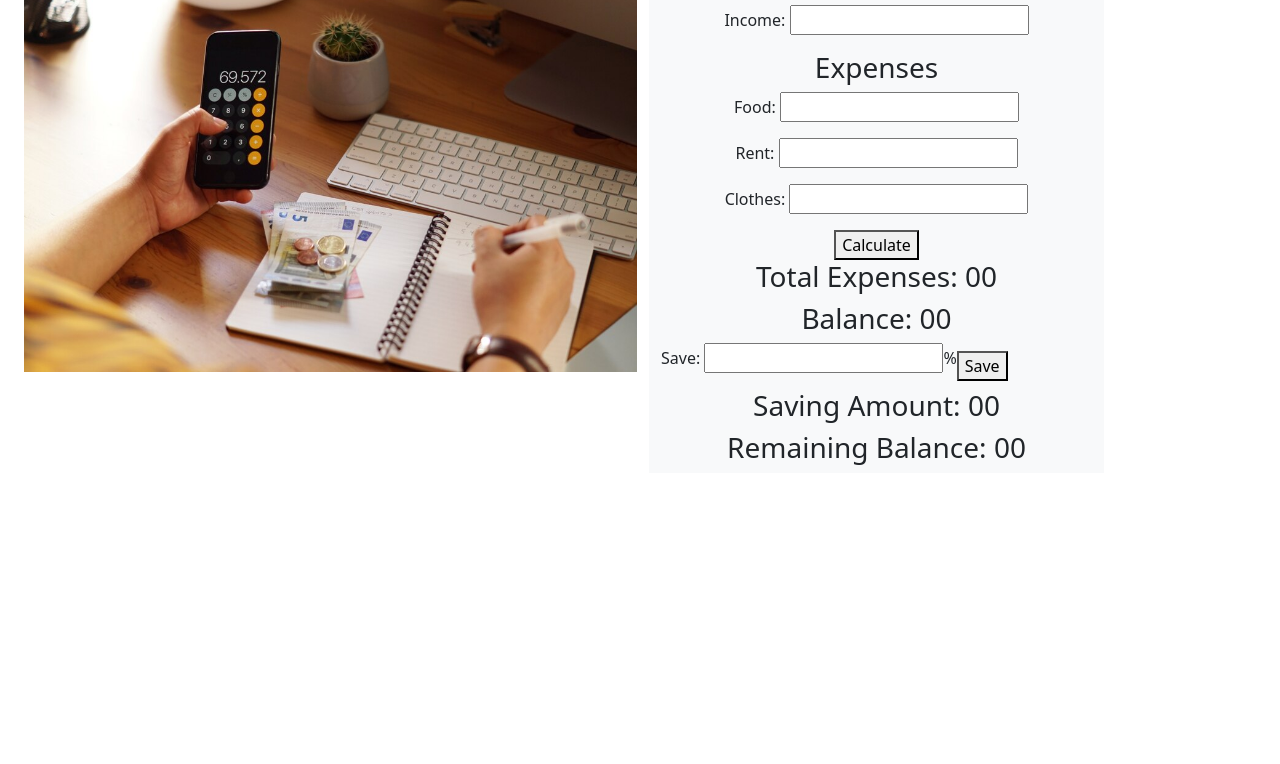
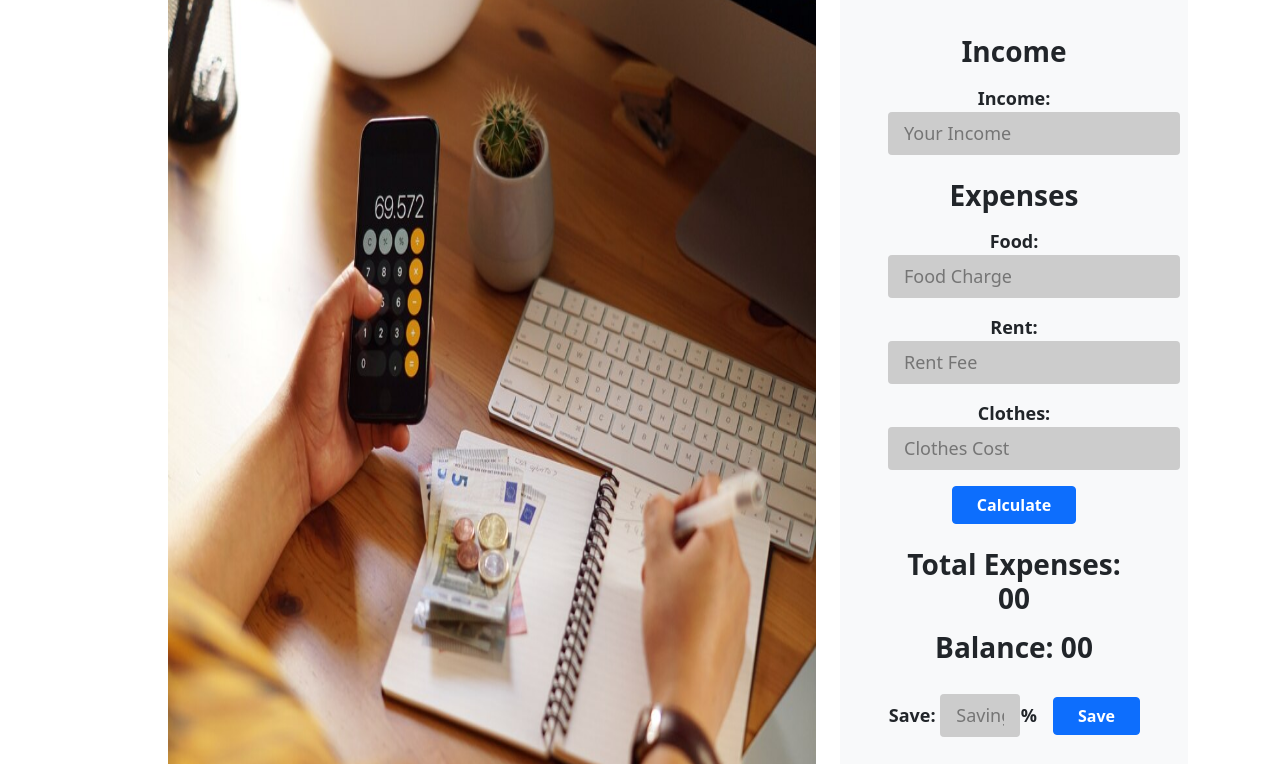
Before and after one commit to rakibul-wdp/money-master-website, a plain HTML site: page index.html in a window 1280 px wide. Shown: the part 117-881 px from the top of the page. Before the commit the page ends 800 px from the top, so only its background shows below. Drawn offline with nearby package versions, Linux system fonts and the light colour scheme.

Commit message:
add style and finish project

```diff
--- a/css/style.css
+++ b/css/style.css
@@ -0,0 +1,22 @@
+.main {
+  margin-left: 6em;
+}
+.input-bg {
+  background-color: rgb(204, 204, 204);
+}
+p {
+  font-size: 18px;
+}
+.save-width {
+  width: 60%;
+}
+/* Extra small devices (phones, 600px and down) */
+@media only screen and (max-width: 600px) {
+  .main {
+    margin-left: 0px;
+  }
+  .big-image {
+    height: 30em;
+    width: 100%;
+  }
+}
--- a/index.html
+++ b/index.html
@@ -13,50 +13,50 @@
 </head>
 <body>
   <!-- header starts here  -->
-  <header class="container d-flex align-items-center justify-content-center mt-4">
+  <header class="container d-flex align-items-center justify-content-center mt-4 mb-4">
     <h1 class="d-inline-block me-2 text-success fw-bold">Financial Calculation</h1>
     <img src="./images/money-icon2.png" alt="" width="40em">
   </header>
   <!-- main section starts here   -->
-  <main class="container row">
+  <main class="container row g-5 g-lg-5 mb-5 g-sm-1 main">
     <!-- image section start here  -->
-    <section class="col-7">
-      <img class="img-fluid" src="./images/money-calculate3.jpg" alt="">
+    <section class="col-lg-8 col-xl-8 col-md-7 col-sm-12">
+      <img class="rounded-3 big-image" src="./images/money-calculate3.jpg" alt="" width="100%" height="790em">
     </section>
     <!-- calculation section start here  -->
-    <section class="col-5 bg-light text-center">
+    <section class="col-lg-4 col-xl-4 col-md-5 col-sm-12 p-sm-0 bg-light text-md-center text-lg-center text-sm-start p-lg-5 p-md-5">
       <div>
-        <h3>Income</h3>
-        <p>
+        <h3 class="fw-bold mb-3">Income</h3>
+        <p class="fw-bold mb-4 ">
           Income:
-          <input id="income" type="text">
+          <input id="income" class="input-bg border-0 px-3 py-2 rounded text-black" type="text" placeholder="Your Income">
         </p>
-        <h3>Expenses</h3>
-        <p>
+        <h3 class="fw-bold mb-3">Expenses</h3>
+        <p class="fw-bold">
           Food:
-          <input id="food-fee" type="text">
+          <input id="food-fee" class="input-bg border-0 px-3 py-2 rounded text-black" type="text" placeholder="Food Charge">
         </p>
-        <p>
+        <p class="fw-bold">
           Rent:
-          <input id="rent-fee" type="text">
+          <input id="rent-fee" class="input-bg border-0 px-3 py-2 rounded text-black" type="text" placeholder="Rent Fee">
         </p>
-        <p>
+        <p class="fw-bold">
           Clothes:
-          <input id="clothes-fee" type="text">
+          <input id="clothes-fee" class="input-bg border-0 px-3 py-2 rounded text-black" type="text" placeholder="Clothes Cost">
         </p>
-        <button id="calculate-button">Calculate</button>
-        <h3>Total Expenses: <span id="total-expenses">00</span></h3>
-        <h3>Balance: <span id="balance">00</span></h3>
-        <div class="d-flex align-items-center">
+        <button id="calculate-button" class="btn btn-primary px-4 fw-bold mb-4">Calculate</button>
+        <h3 class="fw-bold mb-3">Total Expenses: <span id="total-expenses">00</span></h3>
+        <h3 class="fw-bold mb-4">Balance: <span id="balance">00</span></h3>
+        <div class="d-flex align-items-center fw-bold mb-4 mx-0">
           <p>
             Save:
-            <input id="save-input" type="text">
+            <input id="save-input" class="input-bg border-0 px-3 py-2 rounded text-black save-width" type="text" placeholder="Saving %">
           </p>
-          <p>%</p>
-          <button id="save-button">Save</button>
+          <p class="me-3">%</p>
+          <button id="save-button" class="btn btn-primary px-4 mt-2 fw-bold mb-4">Save</button>
         </div>
-        <h3>Saving Amount: <span id="saving-amount">00</span></h3>
-        <h3>Remaining Balance: <span id="remaining-balance">00</span></h3>
+        <h3 class="fw-bold mb-3">Saving Amount: <span id="saving-amount">00</span></h3>
+        <h3 class="fw-bold">Remaining Balance: <span id="remaining-balance">00</span></h3>
       </div>
     </section>
   </main>
```
